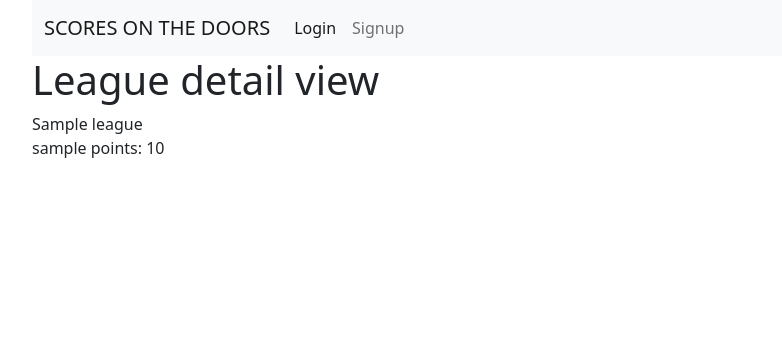
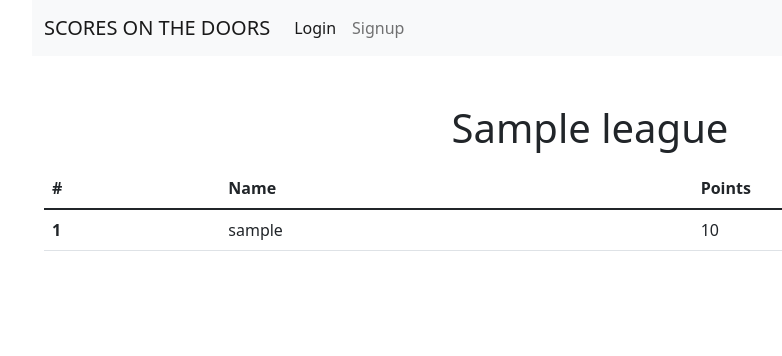
Before and after one commit to Grahev/FootballPredictor, a Django app: page /leagues/1/ in a window 1280 px wide. Shown: the top 356 px of the page, without its empty margins (50-832 px from the left). Run offline with Django 3.2, Linux system fonts and the light colour scheme; tables that the repository leaves empty hold one stand-in row (values such as "Sample post").

Commit message:
bootstrap color fix table created

```diff
--- a/predictor/templates/predictor/league_details.html
+++ b/predictor/templates/predictor/league_details.html
@@ -1,12 +1,28 @@
 {% extends "base.html" %}
 
 {% block content %}
-<h1>League detail view</h1>
-{{league.name}}
+<h1 class="text-center mt-5 mb-3">{{league.name}}</h1>
 
-{% for user in table %}
-    <p>{{user.name}} points: {{user.points}}</p>
 
-{% endfor %}
+<div class="container-sm">
+    <table class="table">
+        <thead>
+          <tr>
+            <th scope="col">#</th>
+            <th scope="col">Name</th>
+            <th scope="col">Points</th>
+          </tr>
+        </thead>
+        <tbody>
+            {% for user in table %}
+          <tr>
+            <th scope="row">{{forloop.counter}}</th>
+            <td>{{user.name}}</td>
+            <td>{{user.points}}</td>
+          </tr>
+          {% endfor %}
+        </tbody>
+      </table>
+</div>
 
 {% endblock content %}
--- a/predictor/templates/predictor/matches.html
+++ b/predictor/templates/predictor/matches.html
@@ -18,7 +18,7 @@
     {% if game.status == 'NS' %}
                 <div class="accordion-item">
     <h2 class="accordion-header" id="headingTwo">
-      <button class="accordion-button collapsed" type="button" data-bs-toggle="collapse" data-bs-target="#collapseTwo{{forloop.counter}}" aria-expanded="false" aria-controls="collapseTwo{{forloop.counter}}">
+      <button class="accordion-button collapsed bg-primary text-light" type="button" data-bs-toggle="collapse" data-bs-target="#collapseTwo{{forloop.counter}}" aria-expanded="false" aria-controls="collapseTwo{{forloop.counter}}">
         {{game.hTeam}} : {{game.aTeam}}
 
 
@@ -84,7 +84,7 @@
     {% endfor %}
     </div>
 
-<div class="pagination d-flex justify-content-center">
+{% comment %} <div class="pagination d-flex justify-content-center">
     <span class="step-links">
         {% if games.has_previous %}
             <a href="?page=1">« first</a>
@@ -100,6 +100,6 @@
             <a href="?page={{ games.paginator.num_pages }}">last »</a>
         {% endif %}
     </span>
-</div>
+</div> {% endcomment %}
 
 {% endblock content %}
--- a/predictor/templates/predictor/predictions_list.html
+++ b/predictor/templates/predictor/predictions_list.html
@@ -2,7 +2,7 @@
 {% load static %}
 
 {% block content %}
-    <h1 class="text-center my-3">PREDICTION LIST</h1>
+    <h1 class="text-center my-3">PREDICTION</h1>
 
 
     <div class="accordion" id="accordionPanelsStayOpenExample">
@@ -12,7 +12,7 @@
 
           <div class="accordion-item ">
       <h2 class="accordion-header" id="headingTwo">
-        <div class="accordion-button collapsed bg-warning" type="button" data-bs-toggle="collapse" data-bs-target="#collapseTwo{{forloop.counter}}" aria-expanded="false" aria-controls="collapseTwo{{forloop.counter}}">
+        <div class="accordion-button collapsed" type="button" data-bs-toggle="collapse" data-bs-target="#collapseTwo{{forloop.counter}}" aria-expanded="false" aria-controls="collapseTwo{{forloop.counter}}">
           <p class="mb-0">{{prediction.match.hTeam}} {{prediction.match.hTeamScore}} : {{prediction.match.aTeamScore}} {{prediction.match.aTeam}}</p><small class="mb-0 ms-2">Points: {{prediction.points}}</small>
         </div>
       </h2>
@@ -41,7 +41,7 @@
       {% else %}
       <div class="accordion-item">
         <h2 class="accordion-header" id="headingTwo">
-          <div class="accordion-button collapsed bg-success" type="button" data-bs-toggle="collapse" data-bs-target="#collapseTwo{{forloop.counter}}" aria-expanded="false" aria-controls="collapseTwo{{forloop.counter}}">
+          <div class="accordion-button collapsed bg-primary text-light" type="button" data-bs-toggle="collapse" data-bs-target="#collapseTwo{{forloop.counter}}" aria-expanded="false" aria-controls="collapseTwo{{forloop.counter}}">
             <p class="mb-0">{{prediction.match.hTeam}} : {{prediction.match.aTeam}}</p>
           </div>
         </h2>
--- a/templates/base.html
+++ b/templates/base.html
@@ -16,7 +16,7 @@
   {% if request.user.is_authenticated %}
   <nav class="navbar navbar-expand-lg navbar-light bg-light">
   <div class="container-fluid">
-    <a class="navbar-brand" href="./">SCORES ON THE DOORS</a>
+    <a class="navbar-brand" href="{% url 'predictor:predictor_main' %}">SCORES ON THE DOORS</a>
     <button class="navbar-toggler" type="button" data-bs-toggle="collapse" data-bs-target="#navbarText" aria-controls="navbarText" aria-expanded="false" aria-label="Toggle navigation">
       <span class="navbar-toggler-icon"></span>
     </button>
@@ -44,7 +44,7 @@
 
   <nav class="navbar navbar-expand-lg navbar-light bg-light">
   <div class="container-fluid">
-    <a class="navbar-brand" href="#">SCORES ON THE DOORS</a>
+    <a class="navbar-brand" href="{% url 'predictor:predictor_main' %}">SCORES ON THE DOORS</a>
     <button class="navbar-toggler" type="button" data-bs-toggle="collapse" data-bs-target="#navbarText" aria-controls="navbarText" aria-expanded="false" aria-label="Toggle navigation">
       <span class="navbar-toggler-icon"></span>
     </button>
```
Also changed, not shown: predictor/templates/predictor/predictor_main.html (+13 -0 lines).
